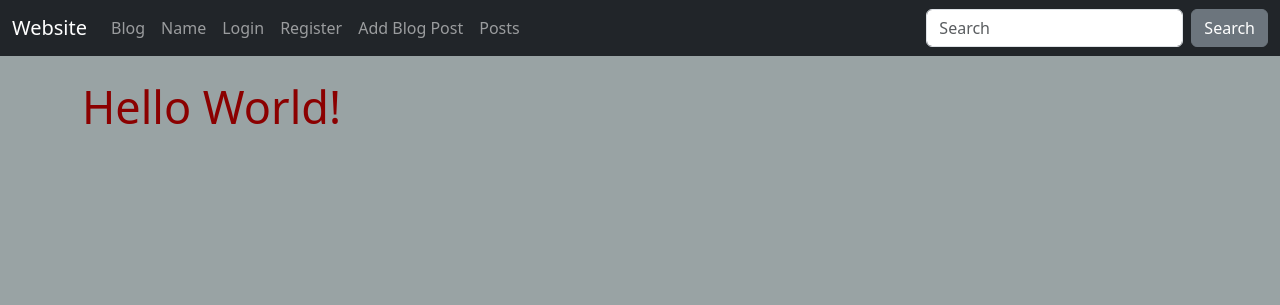
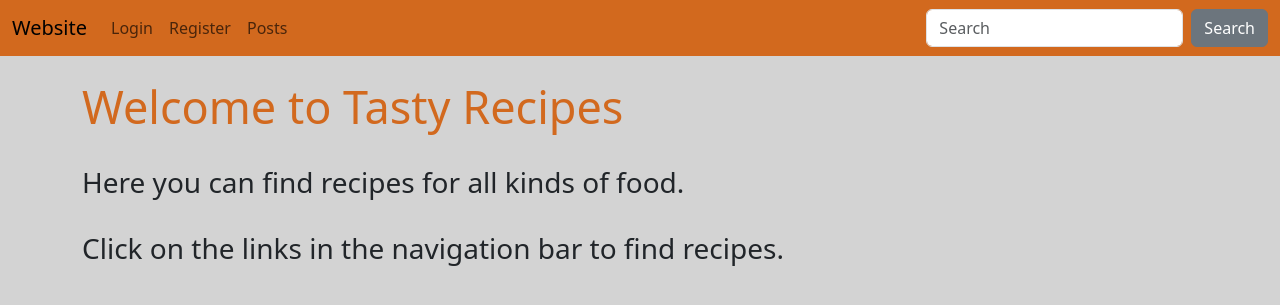
Before and after one commit to ASerdarSahin/website, a Flask app: page / in a window 1280 px wide. Shown: the top 305 px of the page. Run offline with Flask 3, Linux system fonts and the light colour scheme; some libraries are stand-ins or nearby versions.

Commit message:
Add comment, change colors

```diff
--- a/app.py
+++ b/app.py
@@ -59,7 +59,43 @@ def base():
     return dict(form=form)
 
 
-@app.route('/like-post/<int:post_id>', methods=['GET', 'POST']) #@app.route('/like-post/<int:post_id>/<action>')
+@app.route("/create-comment/<post_id>", methods=['POST'])
+@login_required
+def create_comment(post_id):
+    text = request.form.get('text')
+
+    if not text:
+        flash('Comment cannot be empty.', category='error')
+    else:
+        post = BlogPost.query.filter_by(id=post_id)
+        if post:
+            comment = Comment(
+                text=text, author=current_user.id, post_id=post_id)
+            db.session.add(comment)
+            db.session.commit()
+        else:
+            flash('Post does not exist.', category='error')
+
+    return redirect(request.referrer)
+
+
+@app.route("/delete-comment/<comment_id>")
+@login_required
+def delete_comment(comment_id):
+    comment = Comment.query.filter_by(id=comment_id).first()
+
+    if not comment:
+        flash('Comment does not exist.', category='error')
+    elif current_user.id != comment.author and current_user.id != comment.post.author:
+        flash('You do not have permission to delete this comment.', category='error')
+    else:
+        db.session.delete(comment)
+        db.session.commit()
+
+    return redirect(request.referrer)
+
+
+@app.route('/like-post/<int:post_id>', methods=['GET']) #@app.route('/like-post/<int:post_id>/<action>')
 @login_required
 def like(post_id):
     post = BlogPost.query.filter_by(id=post_id)
@@ -84,7 +120,8 @@ def like(post_id):
 def admin():
     id = current_user.id
     if id == 23:
-        return render_template('admin.html')
+        our_users = Users.query.order_by(Users.date_added)
+        return render_template('admin.html', our_users=our_users)
     else:
         flash('You do not have permission to access this page')
         return redirect(url_for('dashboard'))
@@ -343,26 +380,6 @@ def test_pw():
                            form=form)
 
 
-@app.route('/name', methods=['GET', 'POST'])
-def name():
-    name = None
-    form = NamerForm()
-    # Validate Form
-    if form.validate_on_submit():
-        name = form.name.data
-        form.name.data = ''
-        flash('Form Submitted Successfully!')
-    return render_template('name.html', form=form, name=name)
-
-
-@app.route('/blog')
-def blog():
-    posts = [{'title': 'Post 1', 'content': 'This is the content of post 1. Lorem ipsum dolor sit amet.'},
-             {'title': 'Post 2', 'content': 'This is the content of post 2. Lorem ipsum dolor sit amet.'}
-             ]
-    return render_template('blog.html', sunny=True, author='Serdar', posts=posts)
-
-
 if __name__ == '__main__':
     app.run()
 
@@ -391,6 +408,7 @@ class BlogPost(db.Model):
     # Create a foreign key to refer to primary key of a user
     poster_id = db.Column(db.Integer, db.ForeignKey('users.id'), nullable=False)
     likes = db.relationship('Like', backref='post')
+    comments = db.relationship('Comment', backref='post', passive_deletes=True)
 
 
 # Create a Model
@@ -406,6 +424,7 @@ class Users(db.Model, UserMixin):
     # Create a relationship between BlogPost and Users
     posts = db.relationship('BlogPost', backref='poster')
     likes = db.relationship('Like', backref='poster')
+    comments = db.relationship('Comment', backref='user', passive_deletes=True)
 
     @property
     def password(self):
@@ -427,3 +446,11 @@ class Like(db.Model):
     id = db.Column(db.Integer, primary_key=True)
     user_id = db.Column(db.Integer, db.ForeignKey('users.id'))
     post_id = db.Column(db.Integer, db.ForeignKey('blog_post.id'))
+
+
+class Comment(db.Model):
+    id = db.Column(db.Integer, primary_key=True)
+    text = db.Column(db.String(200), nullable=False)
+    date_created = db.Column(db.DateTime, default=datetime.utcnow)
+    author = db.Column(db.Integer, db.ForeignKey('users.id', ondelete="CASCADE"), nullable=False)
+    post_id = db.Column(db.Integer, db.ForeignKey('blog_post.id', ondelete="CASCADE"), nullable=False)
--- a/static/css/style.css
+++ b/static/css/style.css
@@ -1,21 +1,21 @@
 h1 {
-    color: darkred;
+    color: #D2691E;
     font-size:45px;
 
 }
 h2 {
-    color: darkred;
+    color: #D2691E;
     font-size:30px;
 
 }
 
 
 body{
-    background-color:  #99a3a4;
+    background-color:  #D3D3D3;
 }
 
 #demo{
-    color: darkred;
+    color: #D2691E;
     font-size:12px;
 
 }
--- a/templates/add_post.html
+++ b/templates/add_post.html
@@ -9,7 +9,7 @@
     </div>
 {% endfor %}
 
-<h1>Add Blog Post </h1>
+<h1>Add Recipe </h1>
     <br/>
     <div class="shadow p-3 mb-5 bg-body-tertiary rounded">
     <form method="POST" enctype="multipart/form-data">
--- a/templates/edit_post.html
+++ b/templates/edit_post.html
@@ -9,7 +9,7 @@
     </div>
 {% endfor %}
 
-<h1>Blog Posts...</h1>
+<h1>Edit Recipe...</h1>
 <br/>
     <div class="shadow p-3 mb-5 bg-body-tertiary rounded">
     <form method="POST">
--- a/templates/index.html
+++ b/templates/index.html
@@ -3,5 +3,9 @@
 {% block content %}
 
     <title>Index</title>
-    <h1>Hello World!</h1>
+    <h1>Welcome to Tasty Recipes</h1>
+    <br/>
+    <h3>Here you can find recipes for all kinds of food.</h3>
+    <br/>
+    <h3>Click on the links in the navigation bar to find recipes.</h3>
 {% endblock %}
--- a/templates/navbar.html
+++ b/templates/navbar.html
@@ -1,4 +1,4 @@
-<nav class="navbar navbar-expand-lg navbar-dark bg-dark">
+<nav class="navbar navbar-expand-lg" style="background-color: #D2691E;">
   <div class="container-fluid">
     <a class="navbar-brand" href="{{ url_for('hello_world') }}">Website</a>
     <button class="navbar-toggler" type="button" data-bs-toggle="collapse" data-bs-target="#navbarSupportedContent" aria-controls="navbarSupportedContent" aria-expanded="false" aria-label="Toggle navigation">
@@ -6,12 +6,6 @@
     </button>
     <div class="collapse navbar-collapse" id="navbarSupportedContent">
       <ul class="navbar-nav me-auto mb-2 mb-lg-0">
-        <li class="nav-item">
-          <a class="nav-link" href="{{ url_for('blog') }}">Blog</a>
-        </li>
-          <li class="nav-item">
-          <a class="nav-link" href="{{ url_for('name') }}">Name</a>
-        </li>
 
         {% if current_user.is_authenticated %}
             <li class="nav-item">
@@ -25,6 +19,9 @@
               <a class="nav-link" href="{{ url_for('admin') }}">Admin</a>
             </li>
             {% endif %}
+            <li class="nav-item">
+                <a class="nav-link" href="{{ url_for('add_post') }}">Add Recipe</a>
+            </li>
         {% else %}
             <li class="nav-item">
               <a class="nav-link" href="{{ url_for('login') }}">Login</a>
@@ -33,9 +30,7 @@
               <a class="nav-link" href="{{ url_for('add_user') }}">Register</a>
             </li>
         {% endif %}
-        <li class="nav-item">
-          <a class="nav-link" href="{{ url_for('add_post') }}">Add Blog Post</a>
-        </li>
+
         <li class="nav-item">
           <a class="nav-link" href="{{ url_for('posts') }}">Posts</a>
         </li>
@@ -44,7 +39,7 @@
       <form method="POST" action="{{ url_for('search') }}" class="d-flex" role="search">
           {{ form.hidden_tag() }}
         <input class="form-control me-2" required type="search" placeholder="Search" aria-label="Search", name="searched">
-        <button class="btn btn-secondary" type="submit">Search</button>
+        <button class="btn btn-secondary" type="submit" >Search</button>
       </form>
     </div>
   </div>
--- a/templates/posts.html
+++ b/templates/posts.html
@@ -9,7 +9,7 @@
     </div>
 {% endfor %}
 
-<h1>Blog Posts...</h1>
+<h1>Recipes</h1>
 <br/>
 {% for post in posts %}
     <div class="card">
--- a/templates/test_pw.html
+++ b/templates/test_pw.html
@@ -11,7 +11,7 @@
 
 {% if email %}
     <h1> Email {{ email }}</h1>
-    <h1> Password: {{ password }}</h1>
+    <h1> Password Entered: {{ password }}</h1>
     <h2> Relevant info </h2>
     Name: {{ pw_to_check.name }}<br/>
     Email: {{ pw_to_check.email }}<br/>
```
Also changed, not shown: migrations/versions/f412917bae6f_comment.py (added, +37 -0 lines), templates/admin.html (+15 -2 lines), templates/blog.html (deleted, +0 -20 lines), templates/name.html (deleted, +0 -28 lines), templates/post.html (+22 -1 lines).
